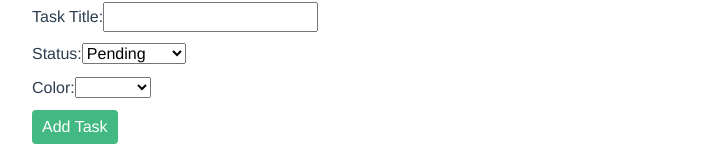
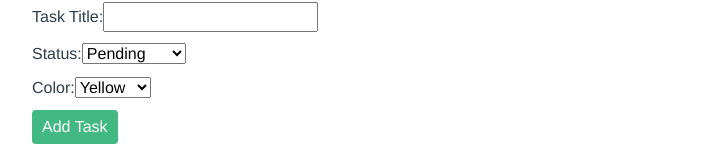
Before and after one commit to EricCatayas/taskmanager, a Vue app: page / in a window 1280 px wide. Shown: the part 391-558 px from the top of the page, without its empty margins (50-770 px from the left). Built offline with nearby package versions, Linux system fonts and the light colour scheme.

Commit message:
style: default color yellow in TaskForm component

```diff
--- a/src/components/TaskForm.vue
+++ b/src/components/TaskForm.vue
@@ -39,7 +39,7 @@ export default {
       newTask: {
         title: '',
         status: 'pending',
-        color: ''
+        color: 'yellow'
       }
     }
   },
```
